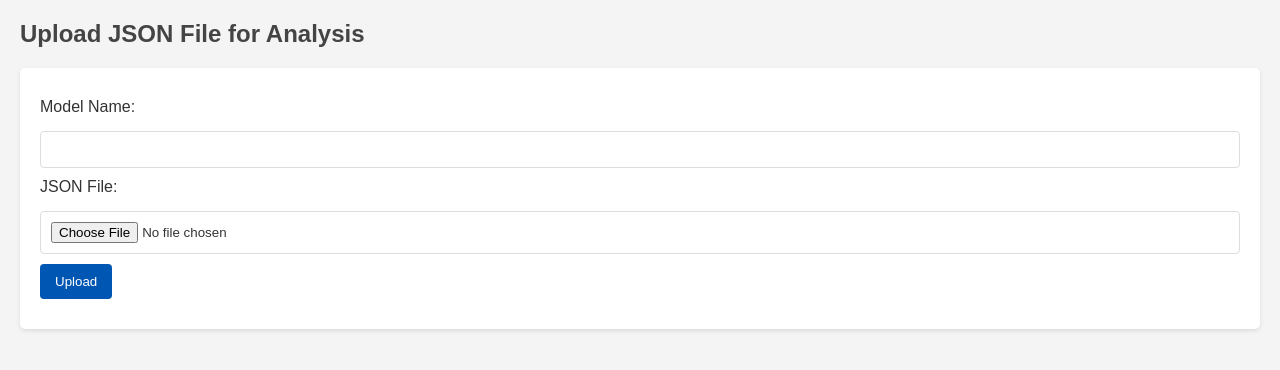
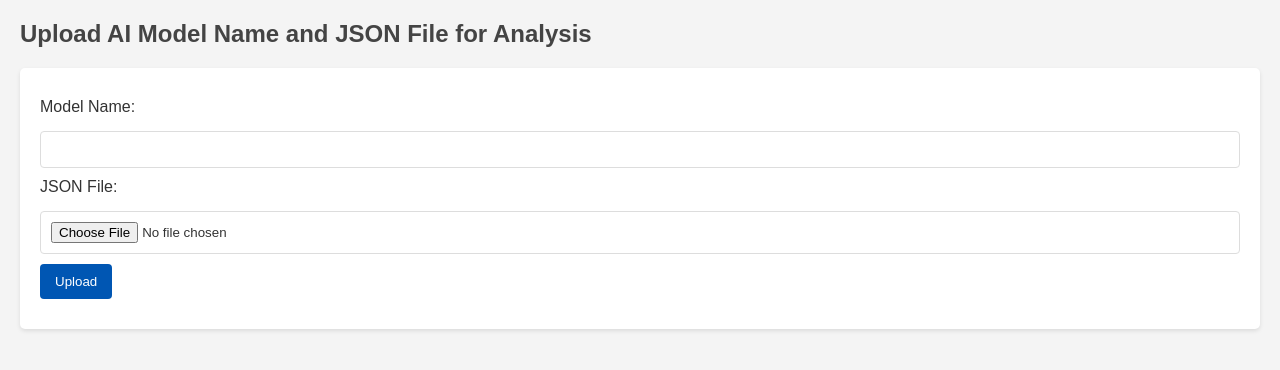
Before and after one commit to CirrusLabs-NPD/testing-harness-backend-monorepo, a Python web app: template ai harness go/go/templates/index.html in a window 1280 px wide. Shown: the top 370 px of the page. Run offline with Jinja, Linux system fonts and the light colour scheme; the template is opened without the code that fills it, so the values that code supplies are empty.

Commit message:
Update index.html

```diff
--- a/ai harness go/go/templates/index.html
+++ b/ai harness go/go/templates/index.html
@@ -44,7 +44,7 @@
     </style>
 </head>
 <body>
-    <h2>Upload JSON File for Analysis</h2>
+    <h2>Upload AI Model Name and JSON File for Analysis</h2>
     <form action="/upload" method="post" enctype="multipart/form-data">
         <label for="modelname">Model Name:</label>
         <input type="text" id="modelname" name="modelname" required>
```
